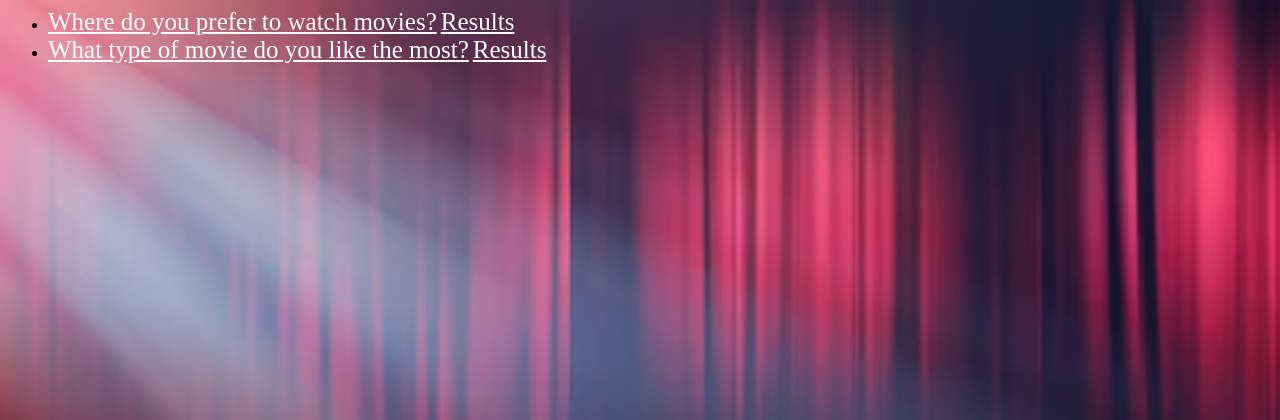
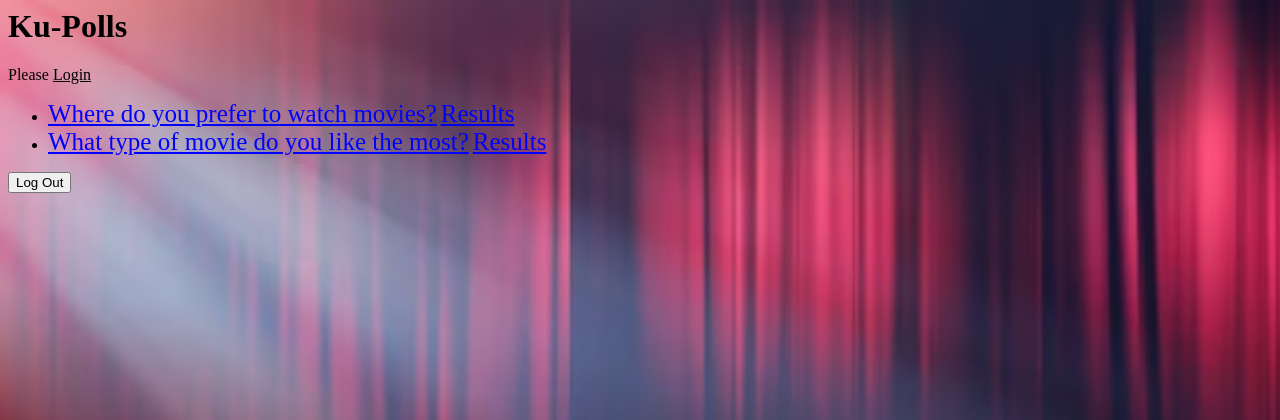
Before and after one commit to NewOsakA/ku-polls, a Django app: page /polls/ in a window 1280 px wide. Shown: the top 420 px of the page. Run offline with Django 4.2, Linux system fonts and the light colour scheme; data comes from the database, SQL or seed files in the repository.

Commit message:
Add login and logout feature

```diff
--- a/mysite/urls.py
+++ b/mysite/urls.py
@@ -17,8 +17,11 @@ Including another URLconf
 
 from django.contrib import admin
 from django.urls import include, path
+from django.views.generic.base import RedirectView
 
 urlpatterns = [
+    path('', RedirectView.as_view(url='polls/')),
     path('polls/', include('polls.urls')),
     path('admin/', admin.site.urls),
+    path('accounts/', include('django.contrib.auth.urls')),
 ]
--- a/polls/static/polls/style.css
+++ b/polls/static/polls/style.css
@@ -1,5 +1,5 @@
 li a {
-    color: white;
+    color: blue;
     font-size: 25px;
 }
 h1, a {
@@ -15,9 +15,14 @@ body {
     text-align: center;
     padding: 3px;
 }
+
+
+
 .vote_count{
     text-align: center;
 }
+
+
 
 table, th, td {
     border: 1px solid gray;
--- a/polls/templates/polls/index.html
+++ b/polls/templates/polls/index.html
@@ -1,5 +1,20 @@
 {% load static %}
+<html lang="en">
+<head>
+    <meta charset="UTF-8">
+    <meta name="viewport" content="width=device-width, initial-scale=1.0">
+    <title>Ku-Polls</title>
     <link rel="stylesheet" href="{% static 'polls/style.css' %}">
+</head>
+<body>
+    <div class="container">
+        <h1>Ku-Polls</h1>
+
+        {% if user.is_authenticated %}
+           <p>Welcome back, {{ user.username }}</p>
+        {% else %}
+           <p>Please <a href="{% url 'login' %}?next={{request.path}}">Login</a></p>
+        {% endif %}
 
         {% if messages %}
             {% for message in messages %}
@@ -22,6 +37,14 @@
                     </li>
                 {% endfor %}
             </ul>
+
+            <form action="{% url 'logout' %}" method="post">
+               {% csrf_token %}
+               <button type="submit">Log Out</button>
+            </form>
         {% else %}
             <p>No polls are available.</p>
         {% endif %}
+    </div>
+</body>
+</html>
--- a/polls/views.py
+++ b/polls/views.py
@@ -5,6 +5,7 @@ from django.urls import reverse
 from django.views import generic
 from django.utils import timezone
 from django.contrib import messages
+from django.contrib.auth.decorators import login_required
 
 from .models import Choice, Question
 
@@ -67,6 +68,7 @@ class ResultsView(generic.DetailView):
         return Question.objects.filter(pk__in=published_question_list)
 
 
+@login_required
 def vote(request, question_id):
     """
     Handling voting for a specific question.
```
Also changed, not shown: mysite/settings.py (+8 -1 lines), polls/templates/registration/login.html (added, +11 -0 lines). Lines whose indentation alone changed are shown as unchanged.
